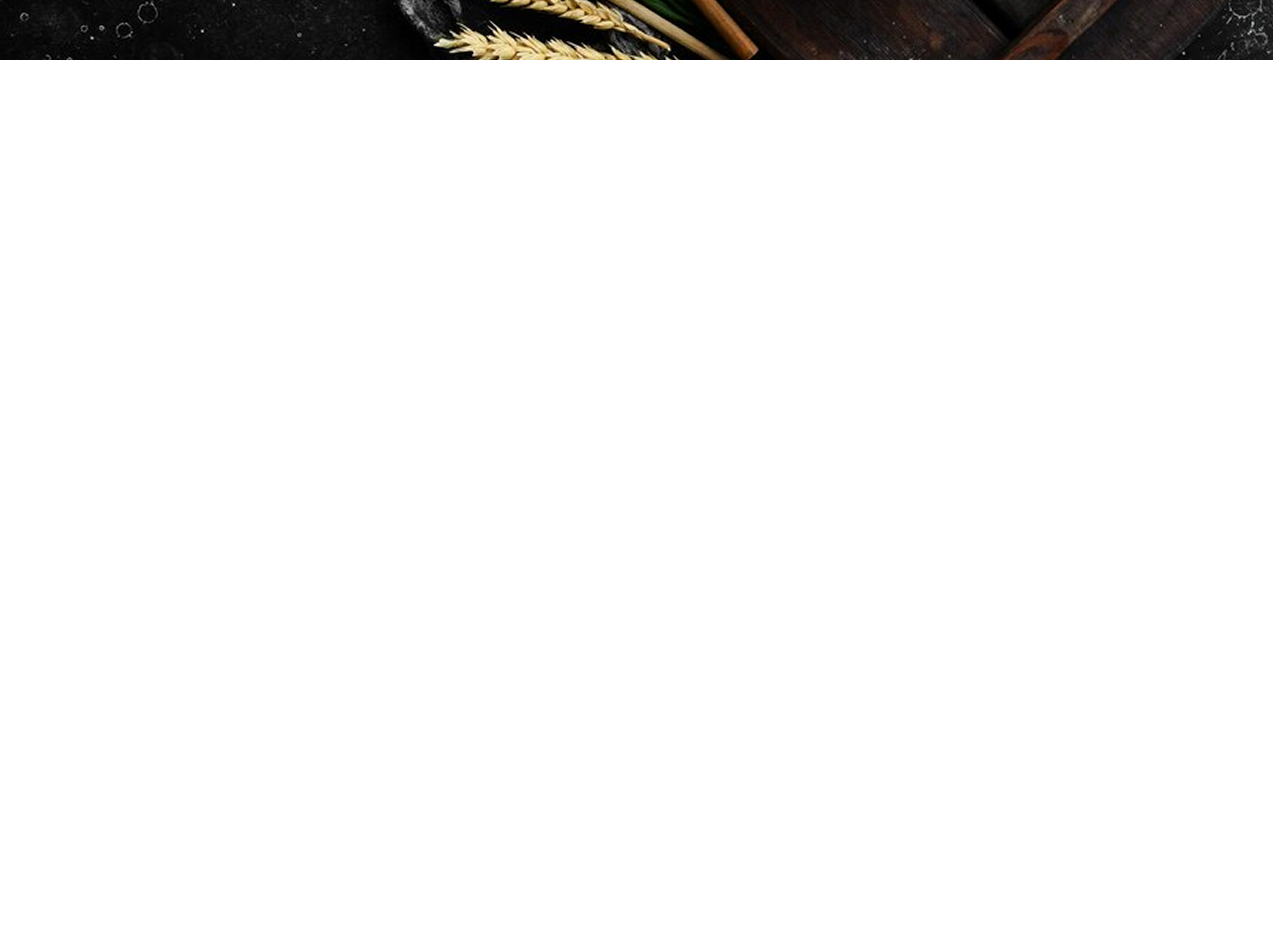
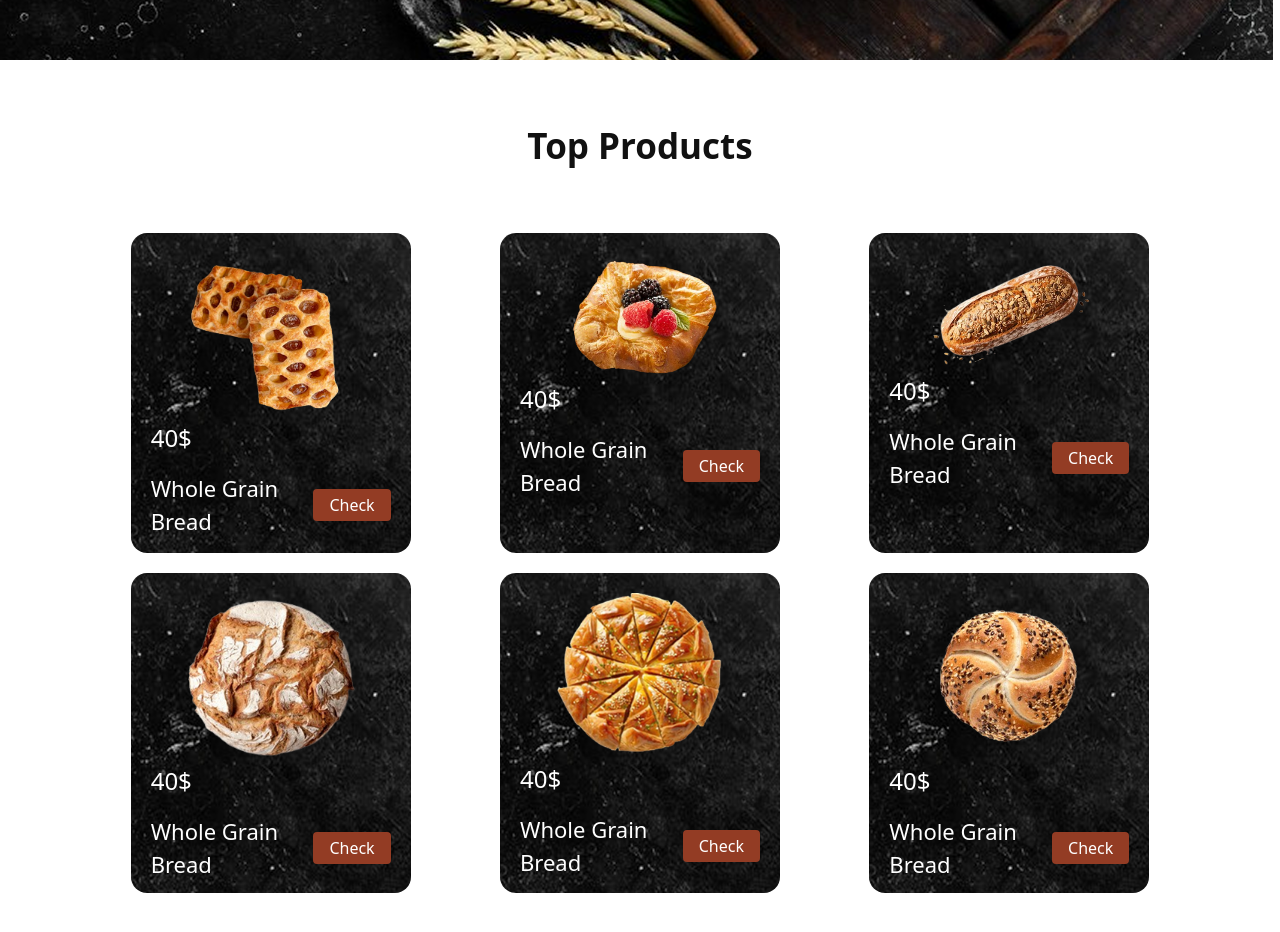
Before and after one commit to Will24300/barkery, a React (Vite) app in the folder barkery-cake/: page / in a window 1280 px wide. Shown: the part 740-1672 px from the top of the page. Before the commit the page ends 840 px from the top, so only its background shows below. Built offline with nearby package versions, Linux system fonts and the light colour scheme; a web font is replaced by a local one.

Commit message:
add product image

```diff
--- /dev/null
+++ b/barkery-cake/src/components/Products.jsx
@@ -0,0 +1,41 @@
+import { products } from "../data/data";
+import bg from "../assets/productBg.png";
+
+export default function Products() {
+  return (
+    <>
+      <section className="w-[85%] mx-auto text-center mb-10">
+        <h2 className="font-sansita font-semibold text-[#111111] text-[35px] mb-15 mt-15">
+          Top Products
+        </h2>
+        <div className="grid grid-cols-1 md:grid-cols-2 lg:grid-cols-3 gap-5 place-items-center text-white">
+          {products.map((product) => (
+            <div
+              className="h-[320px] w-[280px] rounded-2xl p-5"
+              style={{ backgroundImage: `url(${bg})` }}
+            >
+              <img
+                src={product.img}
+                alt={product.name}
+                className="w-[170px] mx-auto"
+              />
+              <div className="flex flex-col  items-start">
+                <h2 className="font-medium text-[24px] mb-4">
+                  {product.price}
+                </h2>
+                <div className="flex justify-between items-center">
+                  <h2 className=" text-[22px] w-[70%] text-start">
+                    {product.name}
+                  </h2>
+                  <button className="bg-[#933C24] text-white px-4 py-1 rounded cursor-pointer">
+                    Check
+                  </button>
+                </div>
+              </div>
+            </div>
+          ))}
+        </div>
+      </section>
+    </>
+  );
+}
--- a/barkery-cake/src/data/data.js
+++ b/barkery-cake/src/data/data.js
@@ -2,8 +2,51 @@ import cake1 from "../assets/cake1.png";
 import cake2 from "../assets/cake2.png";
 import cake3 from "../assets/cake3.png";
 import cake4 from "../assets/cake4.png";
-// import cake5 from "../assets/cake5.png";
-// import cake6 from "../assets/cake6.png";
+import product1 from "../assets/product1.png";
+import product2 from "../assets/product2.png";
+import product3 from "../assets/product3.png";
+import product4 from "../assets/product4.png";
+import product5 from "../assets/product5.png";
+import product6 from "../assets/product6.png";
+
+export const products = [
+  {
+    id: 1,
+    name: `Whole Grain Bread`,
+    price: "40$",
+    img: product1,
+  },
+  {
+    id: 2,
+    name: "Whole Grain Bread",
+    price: "40$",
+    img: product2,
+  },
+  {
+    id: 3,
+    name: "Whole Grain Bread",
+    price: "40$",
+    img: product3,
+  },
+  {
+    id: 4,
+    name: "Whole Grain Bread",
+    price: "40$",
+    img: product4,
+  },
+  {
+    id: 5,
+    name: "Whole Grain Bread",
+    price: "40$",
+    img: product5,
+  },
+  {
+    id: 6,
+    name: "Whole Grain Bread",
+    price: "40$",
+    img: product6,
+  },
+];
 
 export const data = {
   categories: [
--- a/barkery-cake/src/pages/Home.jsx
+++ b/barkery-cake/src/pages/Home.jsx
@@ -1,9 +1,11 @@
 import Navbar from "../components/Navbar";
+import Products from "../components/Products";
 
 export default function Home() {
   return (
     <>
       <Navbar />
+      <Products />
     </>
   );
 }
```
